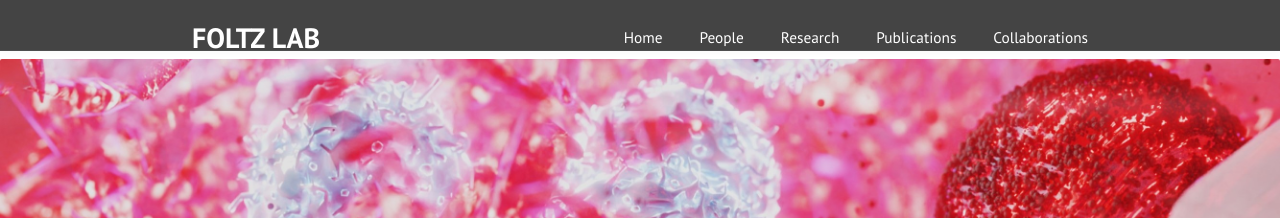
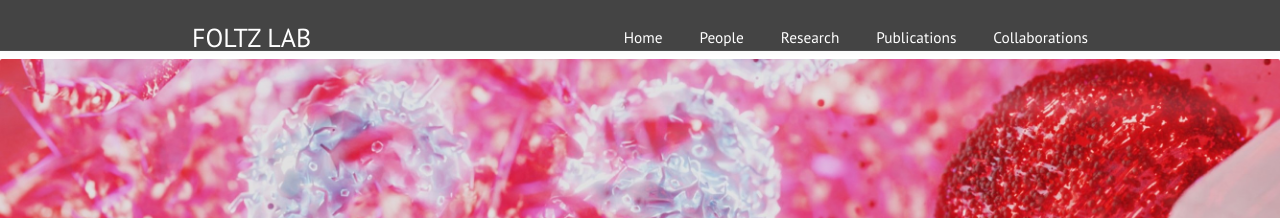
Before and after one commit to Foltz-Lab/Foltz-Lab.github.io, a Jekyll site: the page built from index.html, in a window 1280 px wide. Shown: the top 218 px of the page. Built offline with Jekyll 4.4.1, drawn with Linux system fonts in a browser that asks for light colours.

Commit message:
Update default.html

```diff
--- a/_layouts/default.html
+++ b/_layouts/default.html
@@ -33,7 +33,7 @@
 
   <header style="height: 50px; line-height: 60px; padding:0; background-color: #444; color: white; display: flex; align-items: center;">
     <div style="width: 70%; margin: 0 auto; display: flex; justify-content: space-between; align-items: center;">
-    <a href="{{ "/" | relative_url }}" class="title" style="font-size: 28px; font-weight: bold;">{{ site.title | escape }}</a>
+    <a href="{{ "/" | relative_url }}" class="title" style="font-size: 26px;">{{ site.title | escape }}</a>
     {% include menu.html menu=pages %}
     </div>
   </header>
```
